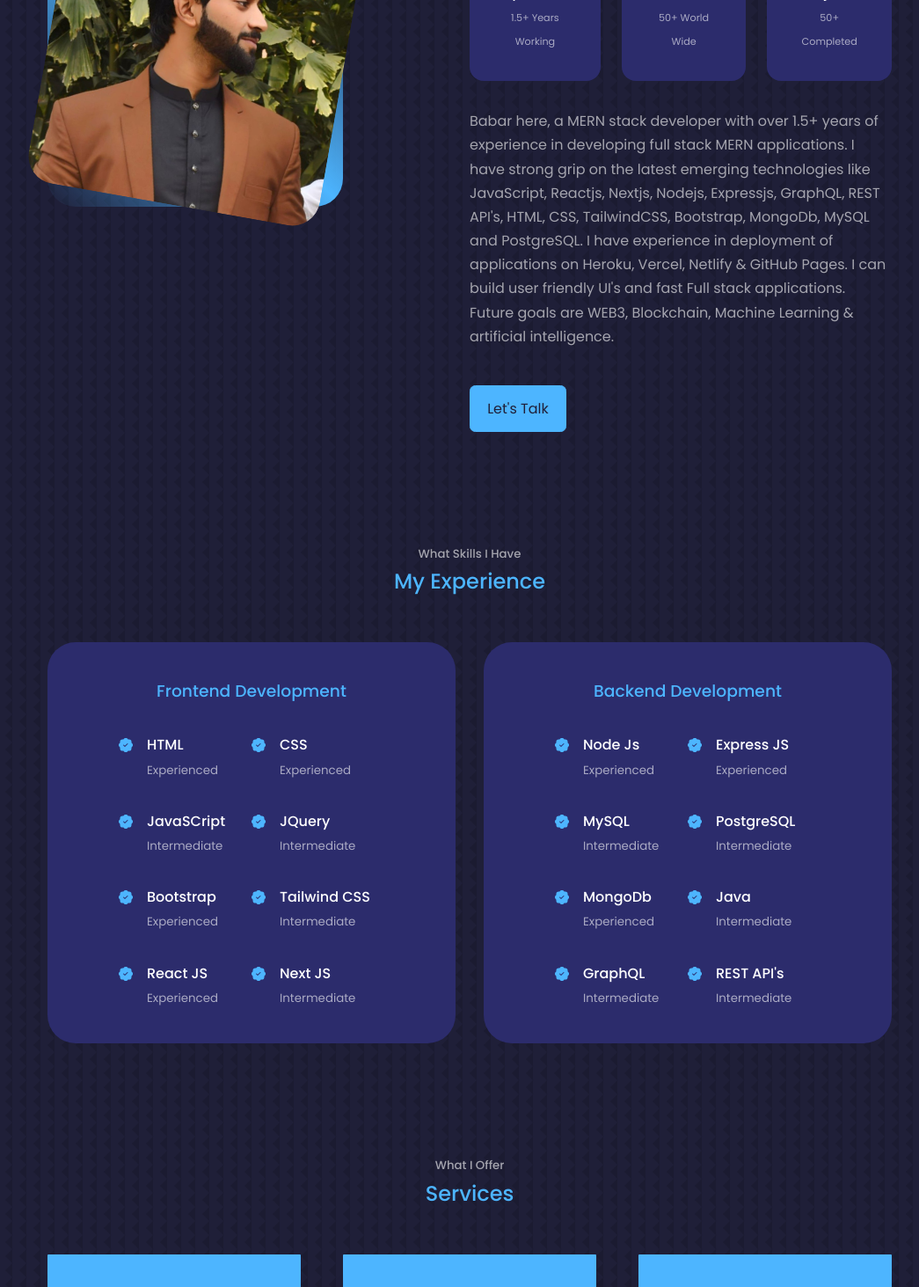
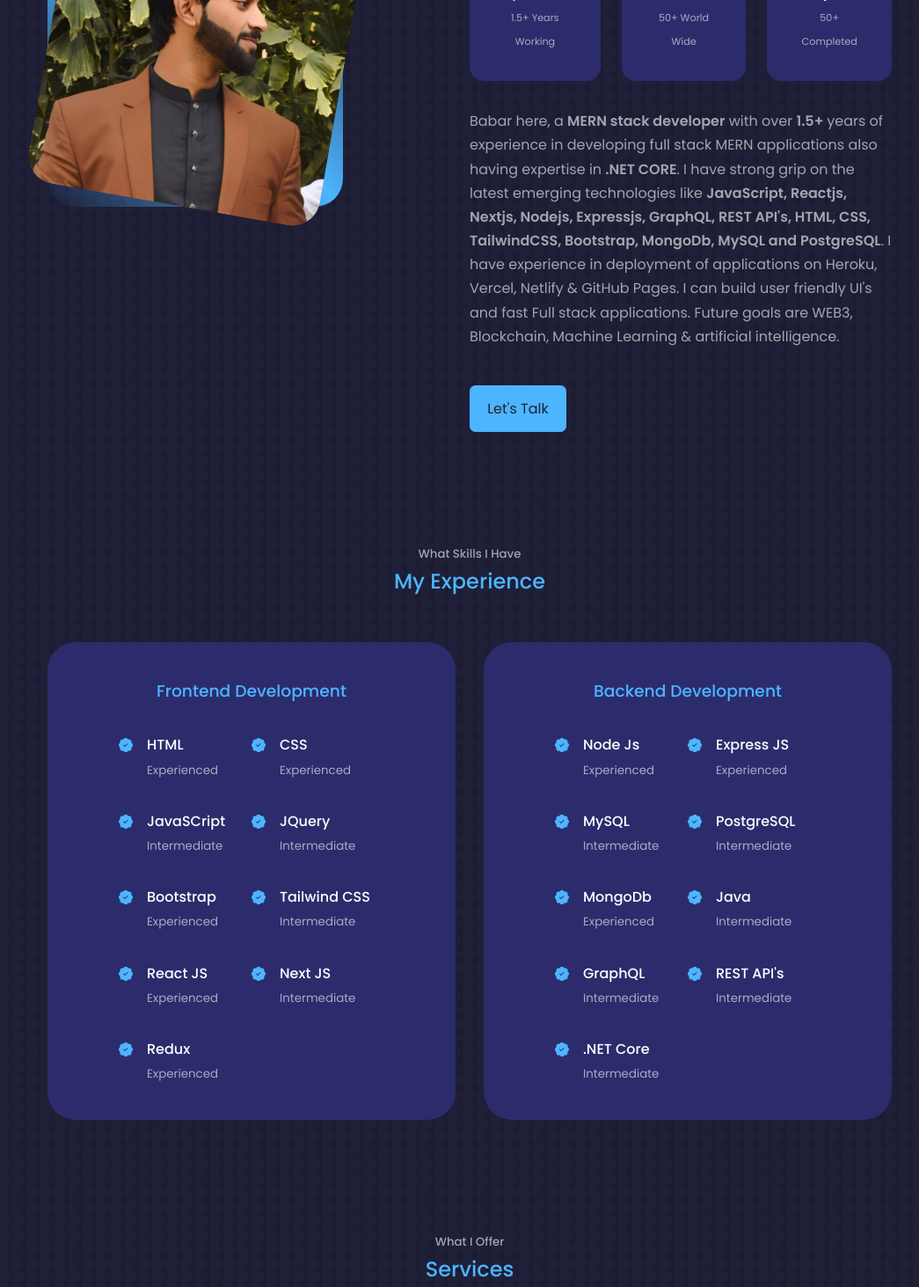
Before and after one commit to Babar-Jawad-Anjum/personal-portfolio-website, a React (Create React App) app: page / in a window 1280 px wide. Shown: the part 1140-2603 px from the top of the page at 88% size, without its empty margins (106-1151 px from the left). Built offline with nearby package versions, Linux system fonts and the light colour scheme.

Commit message:
new additions

```diff
--- a/src/components/about/About.jsx
+++ b/src/components/about/About.jsx
@@ -45,15 +45,20 @@ const About = () => {
           </div>
 
           <p data-aos="fade-left">
-            Babar here, a MERN stack developer with over 1.5+ years of
-            experience in developing full stack MERN applications. I have strong
-            grip on the latest emerging technologies like JavaScript, Reactjs,
-            Nextjs, Nodejs, Expressjs, GraphQL, REST API's, HTML, CSS,
-            TailwindCSS, Bootstrap, MongoDb, MySQL and PostgreSQL. I have
-            experience in deployment of applications on Heroku, Vercel, Netlify
-            & GitHub Pages. I can build user friendly UI's and fast Full stack
-            applications. Future goals are WEB3, Blockchain, Machine Learning &
-            artificial intelligence.
+            Babar here, a <b>MERN stack developer</b> with over <b>1.5+ </b>
+            years of experience in developing full stack MERN applications also
+            having expertise in <b>.NET CORE</b>. I have strong grip on the
+            latest emerging technologies like{" "}
+            <b>
+              {" "}
+              JavaScript, Reactjs, Nextjs, Nodejs, Expressjs, GraphQL, REST
+              API's, HTML, CSS, TailwindCSS, Bootstrap, MongoDb, MySQL and
+              PostgreSQL
+            </b>
+            . I have experience in deployment of applications on Heroku, Vercel,
+            Netlify & GitHub Pages. I can build user friendly UI's and fast Full
+            stack applications. Future goals are WEB3, Blockchain, Machine
+            Learning & artificial intelligence.
           </p>
 
           <a data-aos="fade-left" href="#contact" className="btn btn-primary">
--- a/src/components/experience/Experience.jsx
+++ b/src/components/experience/Experience.jsx
@@ -76,6 +76,13 @@ const Experience = () => {
                 <small className="text-light">Intermediate</small>
               </div>
             </article>
+            <article className="experience__details">
+              <BsPatchCheckFill className="experience__details-icons" />
+              <div>
+                <h4>Redux</h4>
+                <small className="text-light">Experienced</small>
+              </div>
+            </article>
           </div>
         </div>
         {/* End of FrontEnd */}
@@ -142,6 +149,13 @@ const Experience = () => {
                 <small className="text-light">Intermediate</small>
               </div>
             </article>
+            <article className="experience__details">
+              <BsPatchCheckFill className="experience__details-icons" />
+              <div>
+                <h4>.NET Core</h4>
+                <small className="text-light">Intermediate</small>
+              </div>
+            </article>
           </div>
         </div>
       </div>
--- a/src/components/experience/experience.css
+++ b/src/components/experience/experience.css
@@ -1,100 +1,92 @@
 .experience__container {
-
   display: grid;
   grid-template-columns: 1fr 1fr;
   gap: 2rem;
-
 }
 
 .experience__container > div {
-
   background: var(--color-bg-variant);
   padding: 2.4rem 5rem;
   border-radius: 2rem;
   border: 1px solid transparent;
   transition: var(--transition);
-
 }
 
 .experience__container > div:hover {
-
   background: transparent;
   border-color: var(--color-primary-variant);
   cursor: default;
-
 }
 
 .experience__container > div h3 {
-
   text-align: center;
   margin-bottom: 2rem;
   color: var(--color-primary);
 }
 
-
 .experience_contents {
-
   display: grid;
   grid-template-columns: 1fr 1fr;
   row-gap: 2rem;
-
 }
 
 .experience__details {
-
   display: flex;
   gap: 1rem;
-
 }
 .experience__details-icons {
-
   margin-top: 6px;
   color: var(--color-primary);
-
 }
 
+.tooltip-container {
+  position: relative;
+}
+
+.tooltip {
+  display: none;
+  position: absolute;
+  background-color: #333;
+  color: #fff;
+  padding: 5px;
+  border-radius: 3px;
+  top: -30px; /* Adjust the position as needed */
+  left: 50%; /* Adjust the position as needed */
+  transform: translateX(-50%);
+  z-index: 1;
+}
+
+.trigger:hover + .tooltip {
+  display: block;
+}
 
 /* ***************   MEDIA QUERIES(MEDIUM DEVICES)   *************** */
 
-@media screen and (max-width: 1024px){
-
+@media screen and (max-width: 1024px) {
   .experience__container {
-
     grid-template-columns: 1fr;
-
   }
 
   .experience__container > div {
-
     width: 80%;
     padding: 2rem;
     margin: 0 auto;
-
   }
 
   .experience_contents {
-
     padding: 1rem;
-
   }
-
 }
 
 /* ***************   MEDIA QUERIES(SMALL DEVICES)   *************** */
 
-@media screen and (max-width: 600px){
-
+@media screen and (max-width: 600px) {
   .experience__container {
-
     gap: 1rem;
-
   }
 
   .experience__container > div {
-
     width: 100%;
     padding: 2rem 1rem;
-
   }
-
 }
```
Also changed, not shown: src/components/portfolio/Portfolio.jsx (+6 -1 lines), src/components/portfolio/portfolio.css (+23 -24 lines). Lines whose indentation alone changed are shown as unchanged.
